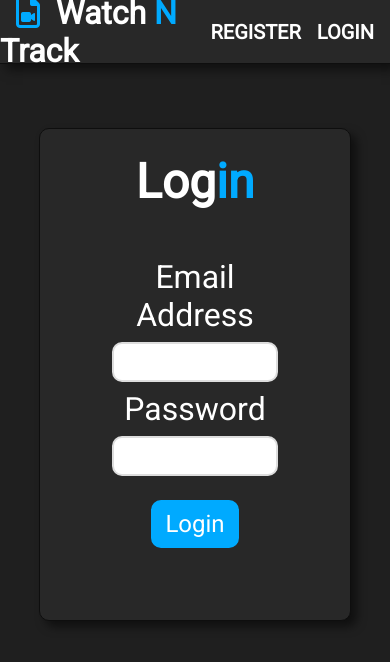
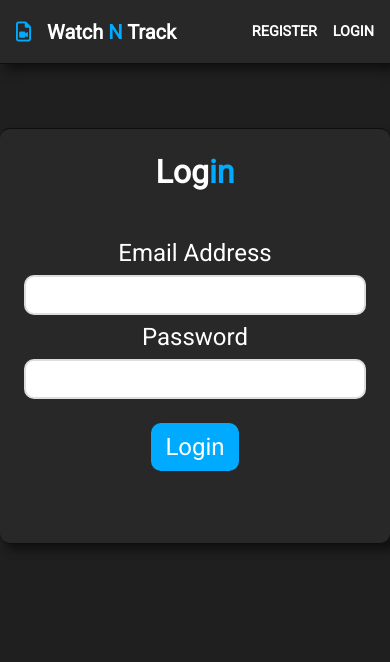
Before and after one commit to cburnjohnson/watch-n-track, a React (Create React App) app in the folder client/: page /login in a window 390 px wide. Shown: the top 662 px of the page. Built offline with nearby package versions, Linux system fonts and the light colour scheme.

Commit message:
media query styling

```diff
--- a/client/src/style.css
+++ b/client/src/style.css
@@ -325,6 +325,10 @@ nav ul li a:hover {
         width: 90%;
     }
 
+    .list-form input[type='number'] {
+        font-size: 1.25rem;
+    }
+
     .form-container {
         width: 80vw;
     }
@@ -344,3 +348,62 @@ nav ul li a:hover {
         margin: 0 1rem 0 0;
     }
 }
+
+@media (max-width: 400px) {
+    .watched-list {
+        width: 100%;
+        border-right: none;
+        border-left: none;
+    }
+
+    .list-form input[type='number'] {
+        font-size: 1.25rem;
+    }
+
+    .form-container {
+        width: 100%;
+        border-right: none;
+        border-left: none;
+        margin-bottom: 3rem;
+    }
+
+    .form-container h1 {
+        font-size: 2rem;
+    }
+
+    .form-group label {
+        font-size: 1.5rem;
+    }
+
+    .form-group input[type='email'],
+    .form-group input[type='password'],
+    .form-group input[type='text'] {
+        width: 100%;
+    }
+
+    .flex-form.login-form {
+        margin-left: 0;
+        margin-right: 0;
+    }
+
+    nav h1 {
+        font-size: 1.25rem;
+    }
+
+    nav ul li {
+        font-size: 0.9rem;
+        margin: 0 1rem 0 0;
+    }
+
+    .Collapsible__contentInner {
+        font-size: 1.25rem;
+    }
+
+    .watched-list-title {
+        font-size: 1.5rem;
+    }
+
+    .search-bar {
+        width: 90%;
+    }
+}
```
